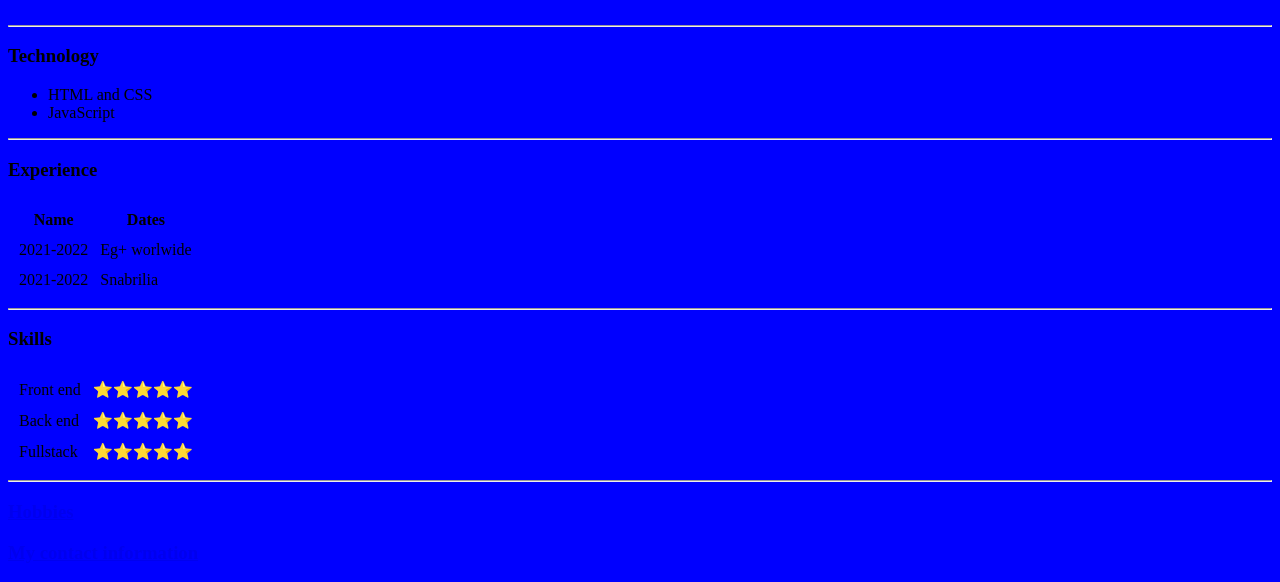
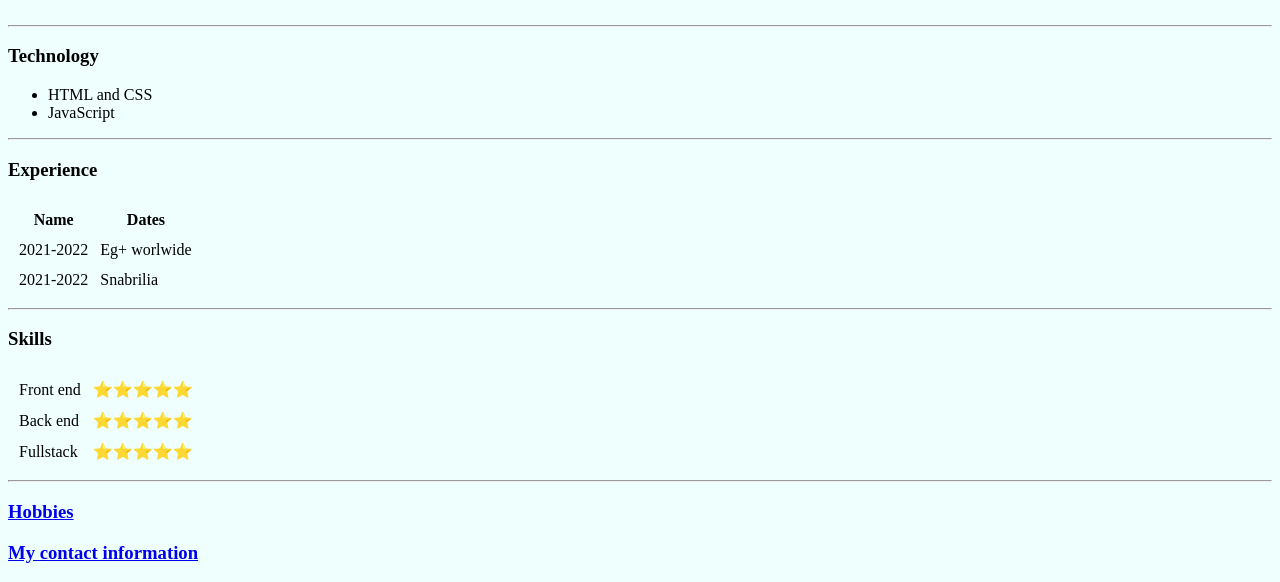
Before and after one commit to aigulsharipova/frontend, a plain HTML site: page index.html in a window 1280 px wide. Shown: the part 258-840 px from the top of the page. Drawn offline with Linux system fonts and the light colour scheme.

Commit message:
background  color

```diff
--- a/index.html
+++ b/index.html
@@ -11,7 +11,7 @@
   }
   </style>
 </head>
-<body style="background-color: blue;">
+<body style="background-color: #EFFFFD;">
   <table cellspacing="20">
     <tr>
      <td><img src="./style/aigul.jpeg" alt="aigul profile picture"></td>
```
